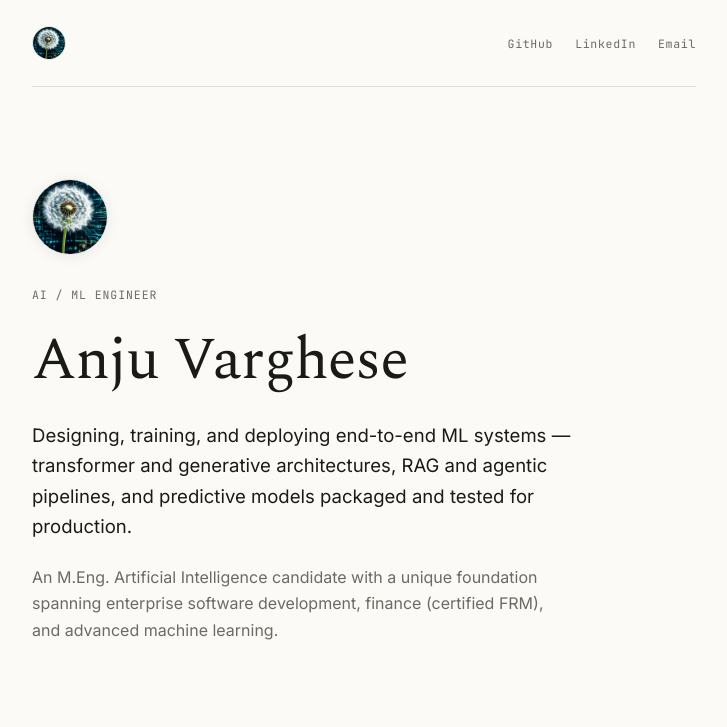
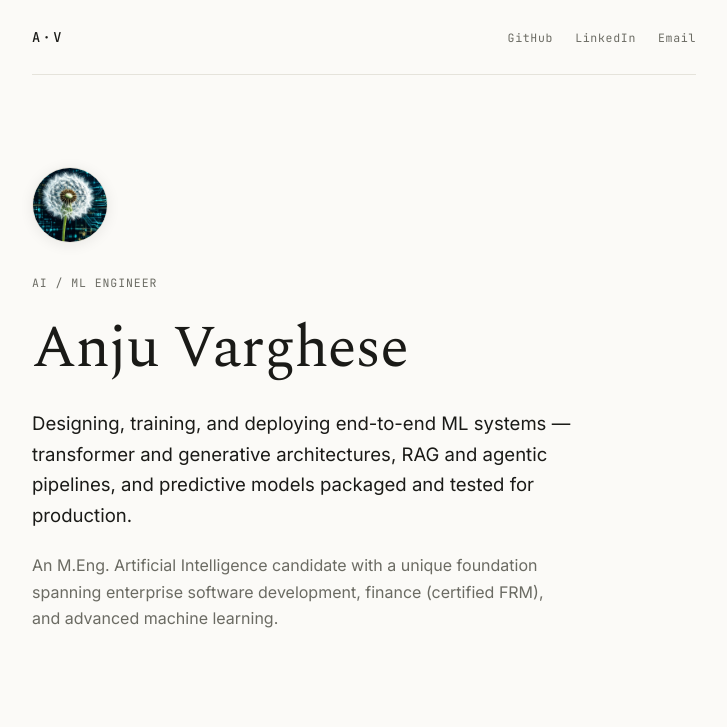
Before and after one commit to anjuvarghese1/anjuvarghese1.github.io, a plain HTML site: page index.html in a window 1280 px wide. Shown: the top 727 px of the page, without its empty margins (276-1003 px from the left). Drawn offline with nearby package versions, Linux system fonts and the light colour scheme.

Commit message:
Update index.html

```diff
--- a/index.html
+++ b/index.html
@@ -266,7 +266,7 @@ const SITE = {
   const $ = (id) => document.getElementById(id);
   const esc = (s) => String(s).replace(/[&<>"]/g, c => ({'&':'&amp;','<':'&lt;','>':'&gt;','"':'&quot;'}[c]));
 
-  if (SITE.avatar) { $("monogram").innerHTML = '<img class="nav-mark" src="' + esc(SITE.avatar) + '" alt="' + esc(SITE.name) + ' — home">'; }
+  if (false) { $("monogram").innerHTML = '<img class="nav-mark" src="' + esc(SITE.avatar) + '" alt="' + esc(SITE.name) + ' — home">'; }
   else { $("monogram").textContent = SITE.monogram; }
   if (SITE.avatar) { const a = $("avatar"); a.src = SITE.avatar; a.alt = SITE.name; }
   else { const a = $("avatar"); if (a) a.remove(); }
```
